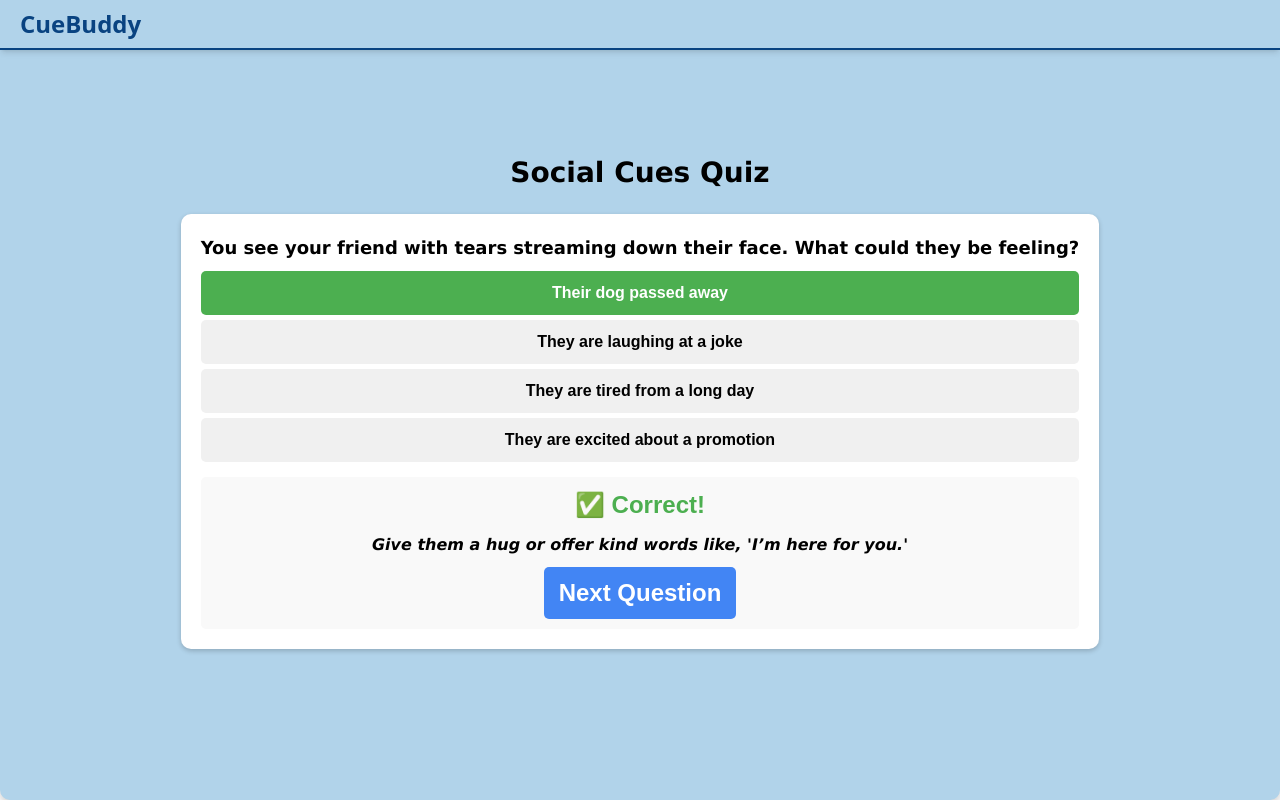
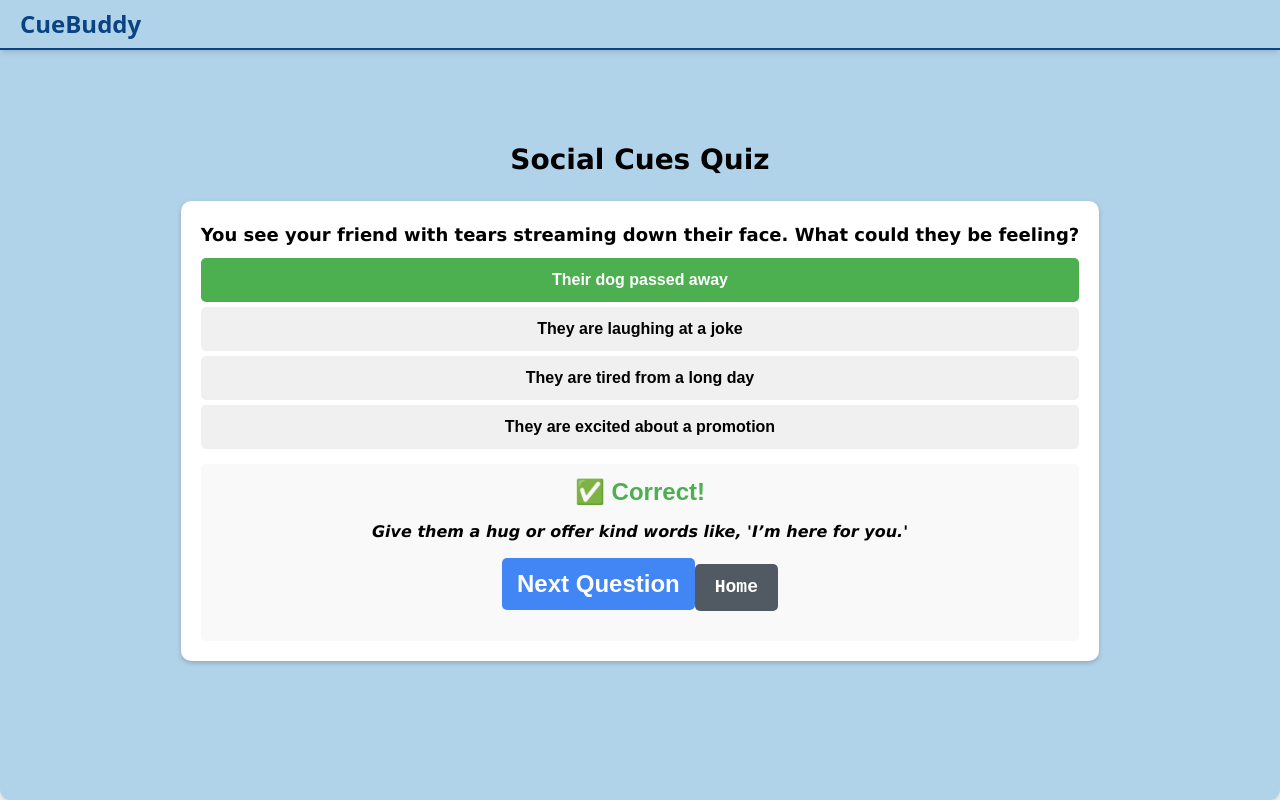
Before and after one commit to noahmccampbell/CueBuddy, a React (Vite) app: page /lessons/lesson2 in a window 1280 px wide. Both pictures are taken after a click on the button "Their dog passed away". Built offline with nearby package versions, Linux system fonts and the light colour scheme; no server answers.

Commit message:
home button

```diff
--- a/src/pages/Lesson2.jsx
+++ b/src/pages/Lesson2.jsx
@@ -93,6 +93,7 @@ function Lesson2() {
             </p>
             <p className="action">{questions[currentQuestion].action}</p>
             <button className="next-btn" onClick={handleNextQuestion}>Next Question</button>
+            <button className="home-button" onClick={() => navigate("/landing")}>Home</button>
           </div>
         )}
       </div>
```
